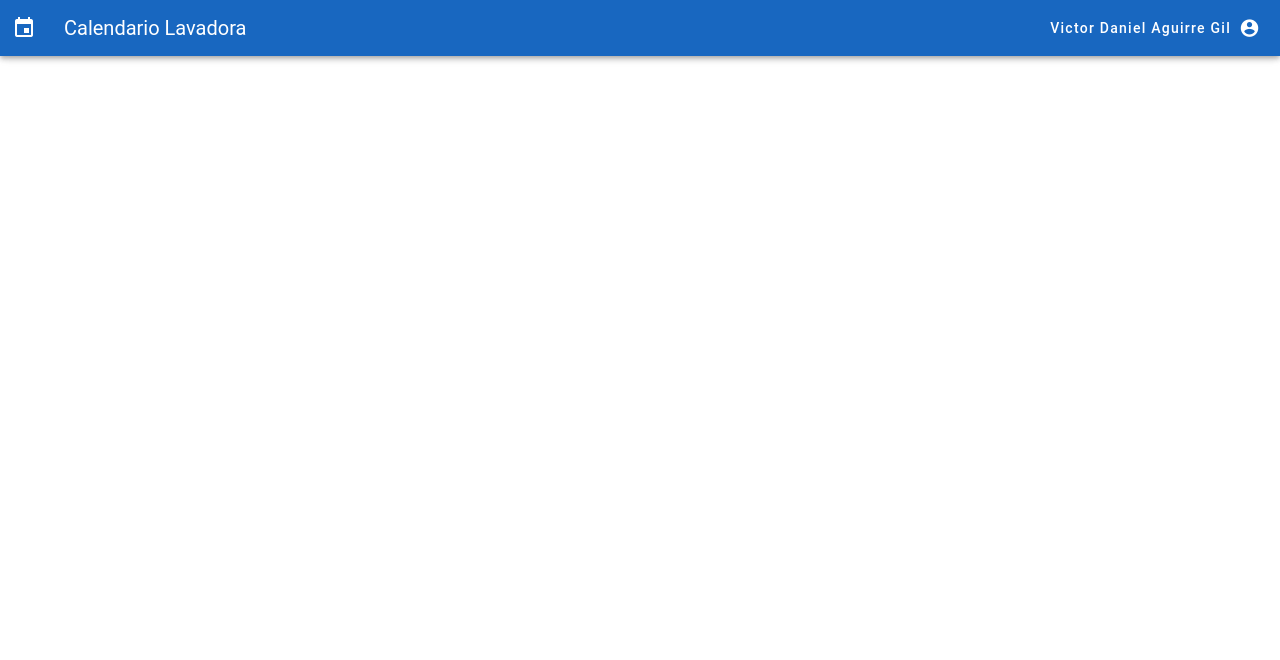
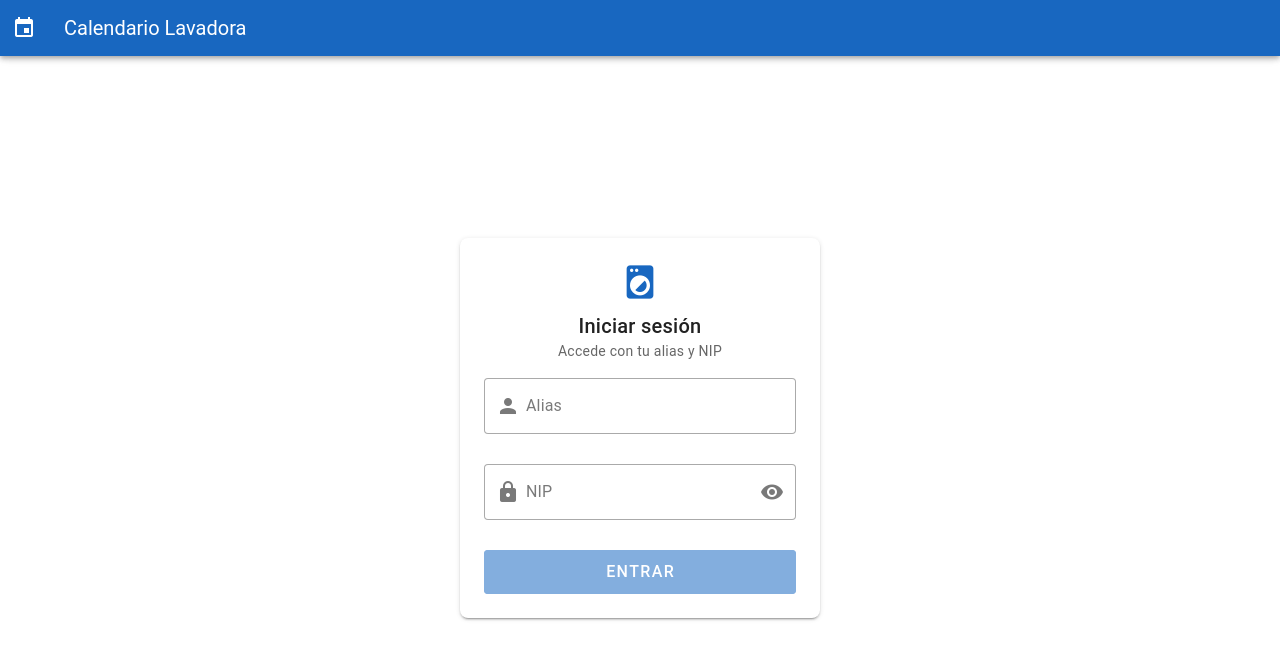
Before and after one commit to sirpulpo/vue-pwa-calendario-lavadora, a Vue app: page /login in a window 1280 px wide. Shown: the top 660 px of the page. Built offline with nearby package versions, Linux system fonts and the light colour scheme.

Commit message:
Se crea Login y se conecta con el backend

```diff
--- a/package.json
+++ b/package.json
@@ -11,6 +11,7 @@
   },
   "dependencies": {
     "@mdi/font": "^7.4.47",
+    "axios": "^1.20.0",
     "pinia": "^2.3.0",
     "vue": "^3.5.13",
     "vue-router": "^4.5.0",
--- a/src/App.vue
+++ b/src/App.vue
@@ -1,5 +1,6 @@
 <script setup>
 import { ref } from 'vue'
+import { useRouter } from 'vue-router'
 import { useAppStore } from '@/stores/app'
 
 import IconVue from '~icons/logos/vue'
@@ -9,6 +10,7 @@ import IconPinia from '~icons/logos/pinia'
 import IconPwa from '~icons/logos/pwa'
 
 const store = useAppStore()
+const router = useRouter()
 
 const drawer = ref(false)
 const confirmarLogout = ref(false)
@@ -31,16 +33,17 @@ function logout() {
   confirmarLogout.value = false
   drawer.value = false
   snackbar.value = true
+  router.push({ name: 'Login' })
 }
 </script>
 
 <template>
   <v-app>
     <v-app-bar color="primary" density="comfortable">
-      <v-icon icon="mdi-calendar" class="ml-3 mr-2" style="cursor: pointer" @click="$router.push({ name: 'home' })" />
+      <v-icon icon="mdi-calendar" class="ml-3 mr-2" style="cursor: pointer" @click="$router.push({ name: 'Home' })" />
       <v-app-bar-title>{{ store.appName }}</v-app-bar-title>
       <v-btn v-if="store.usuario" variant="text" class="mr-1" aria-label="Usuario" @click="drawer = !drawer">
-        <span class="d-none d-sm-inline mr-2 text-none">{{ store.usuario.nombre }}</span>
+        <span class="d-none d-sm-inline mr-2 text-none">{{ store.usuario.name }}</span>
         <v-icon icon="mdi-account-circle" size="large" />
       </v-btn>
       <!-- <v-btn icon="mdi-information-outline" aria-label="Acerca de" :to="{ name: 'about' }" /> -->
@@ -51,7 +54,7 @@ function logout() {
         v-if="store.usuario"
         class="py-4"
         :subtitle="'Usuario'"
-        :title="store.usuario.nombre"
+        :title="store.usuario.name"
       >
         <template #prepend>
           <v-avatar color="primary" class="mr-1">
--- /dev/null
+++ b/src/helpers/addHours.js
@@ -0,0 +1,6 @@
+const addHours = (date, hours = 0) => {
+	const hoursToAdd = hours * 60 * 60 * 1000;
+	return new Date(date.getTime() + hoursToAdd);
+}
+
+export default addHours
--- /dev/null
+++ b/src/helpers/session.js
@@ -0,0 +1,34 @@
+import addHours from '@/helpers/addHours'
+
+const TOKEN_KEY = 'xTknApiCL'
+const EXP_KEY = 'xTknApiCL_exp'
+const USER_KEY = 'user'
+
+export function saveSession({ token, user }) {
+  sessionStorage.setItem(TOKEN_KEY, token)
+  sessionStorage.setItem(USER_KEY, JSON.stringify(user))
+  sessionStorage.setItem(EXP_KEY, addHours(new Date(), 2).toISOString())
+}
+
+export function getSessionUser() {
+  try {
+    const raw = sessionStorage.getItem(USER_KEY)
+    return raw ? JSON.parse(raw) : null
+  } catch {
+    return null
+  }
+}
+
+export function isSessionActive() {
+  const token = sessionStorage.getItem(TOKEN_KEY)
+  const exp = sessionStorage.getItem(EXP_KEY)
+  if (!token || !exp) return false
+
+  return new Date(exp).getTime() > Date.now()
+}
+
+export function clearSession() {
+  sessionStorage.removeItem(TOKEN_KEY)
+  sessionStorage.removeItem(EXP_KEY)
+  sessionStorage.removeItem(USER_KEY)
+}
--- /dev/null
+++ b/src/router/auth-guard.js
@@ -0,0 +1,10 @@
+import { isSessionActive, clearSession } from '@/helpers/session';
+
+const authenticateGuard = async () => {
+	if (!isSessionActive()) {
+		clearSession();
+		return { name: 'Login' };
+	}
+};
+
+export default authenticateGuard;
--- /dev/null
+++ b/src/router/auth-logged.js
@@ -0,0 +1,9 @@
+import { isSessionActive } from '@/helpers/session';
+
+const authenticateLogged = async () => {
+	if (isSessionActive()) {
+		return { name: 'Home' };
+	}
+};
+
+export default authenticateLogged;
--- a/src/router/index.js
+++ b/src/router/index.js
@@ -1,15 +1,25 @@
-import { createRouter, createWebHistory } from 'vue-router'
-import HomeView from '../views/HomeView.vue'
+import { createRouter, createWebHistory } from 'vue-router';
+import authenticateLogged from './auth-logged.js';
+import authenticateGuard from './auth-guard.js';
+
+const routes = [
+  {
+    path: '/login',
+    name: 'Login',
+    beforeEnter: [authenticateLogged],
+    component: () => import(/* webpackChunkName: "Login" */'@/views/LoginView.vue'),
+  },
+  {
+    path: '/',
+    name: 'Home',
+    beforeEnter: [authenticateGuard],
+    component: () => import(/* webpackChunkName: "Home" */'@/views/HomeView.vue'),
+  },
+];
 
 const router = createRouter({
   history: createWebHistory(import.meta.env.BASE_URL),
-  routes: [
-    {
-      path: '/',
-      name: 'home',
-      component: HomeView,
-    },
-  ],
-})
+  routes
+});
 
-export default router
+export default router;
--- /dev/null
+++ b/src/services/auth.js
@@ -0,0 +1,20 @@
+import axios from 'axios';
+import { saveSession, clearSession } from '@/helpers/session';
+
+class AuthService {
+	async loginService(usr) {
+		try {
+			const { data } = await axios.post(`${import.meta.env.VITE_API_URL}/api/auth/login`, usr);
+			saveSession({ token: data.token, user: data.user });
+			return data.user;
+		} catch (err) {
+			throw err.response ?? err;
+		}
+	}
+
+	logout() {
+		clearSession();
+	}
+}
+
+export default new AuthService();
--- a/src/stores/app.js
+++ b/src/stores/app.js
@@ -1,4 +1,6 @@
 import { defineStore } from 'pinia'
+import authService from '@/services/auth'
+import { getSessionUser } from '@/helpers/session'
 
 export const useAppStore = defineStore('app', {
   state: () => ({
@@ -18,23 +20,30 @@ export const useAppStore = defineStore('app', {
       { nombre: 'Invitado', color: 'orange' },
     ],
     reservas: [],
-    usuario: { nombre: 'Victor Daniel Aguirre Gil' },
+    usuario: getSessionUser(),
   }),
   getters: {
     iniciales(state) {
-      if (!state.usuario?.nombre) return ''
-      return state.usuario.nombre
+      if (!state.usuario?.name) return ''
+      return state.usuario.name
         .split(' ')
         .slice(0, 2)
         .map((palabra) => palabra.charAt(0).toUpperCase())
         .join('')
     },
     personaUsuario(state) {
-      const palabras = state.usuario?.nombre?.toLowerCase().split(' ') ?? []
+      const palabras = state.usuario?.name?.toLowerCase().split(' ') ?? []
       return state.personas.find((p) => palabras.includes(p.nombre.toLowerCase()))?.nombre ?? null
     },
   },
   actions: {
+    async login({ alias, nip }) {
+      this.usuario = await authService.loginService({ alias, nip })
+    },
+    logout() {
+      authService.logout()
+      this.usuario = null
+    },
     addReserva({ persona, fecha }) {
       const color = this.personas.find((p) => p.nombre === persona)?.color
       this.reservas.push({
@@ -47,8 +56,5 @@ export const useAppStore = defineStore('app', {
     removeReserva(id) {
       this.reservas = this.reservas.filter((r) => r.id !== id)
     },
-    logout() {
-      this.usuario = null
-    },
   },
 })
--- /dev/null
+++ b/src/views/LoginView.vue
@@ -0,0 +1,109 @@
+<template>
+  <v-container fluid class="fill-height d-flex align-center justify-center">
+    <v-card max-width="360" width="100%" rounded="lg" elevation="2" class="pa-6">
+      <div class="d-flex flex-column align-center mb-4">
+        <v-icon icon="mdi-washing-machine" color="primary" size="40" class="mb-2" />
+        <span class="text-h6">Iniciar sesión</span>
+        <span class="text-body-2 text-medium-emphasis">Accede con tu alias y NIP</span>
+      </div>
+
+      <v-alert
+        v-if="error"
+        type="error"
+        variant="tonal"
+        density="compact"
+        closable
+        class="mb-4"
+        @click:close="error = ''"
+      >
+        {{ error }}
+      </v-alert>
+
+      <v-form ref="form" @submit.prevent="submit">
+        <v-text-field
+          v-model="alias"
+          label="Alias"
+          variant="outlined"
+          prepend-inner-icon="mdi-account"
+          autocomplete="username"
+          class="mb-2"
+          :disabled="loading"
+          :rules="[(v) => !!v || 'Ingresa tu alias']"
+        />
+
+        <v-text-field
+          v-model="nip"
+          label="NIP"
+          :type="mostrarNip ? 'text' : 'password'"
+          variant="outlined"
+          prepend-inner-icon="mdi-lock"
+          :append-inner-icon="mostrarNip ? 'mdi-eye-off' : 'mdi-eye'"
+          @click:append-inner="mostrarNip = !mostrarNip"
+          inputmode="numeric"
+          maxlength="4"
+          autocomplete="current-password"
+          class="mb-2"
+          :disabled="loading"
+          :rules="[(v) => !!v || 'Ingresa tu NIP', (v) => /^\d{4}$/.test(v) || 'El NIP debe tener 4 dígitos']"
+          @input="onNipInput"
+        />
+
+        <v-btn
+          type="submit"
+          color="primary"
+          block
+          size="large"
+          class="mt-2"
+          :loading="loading"
+          :disabled="!alias || !nip"
+        >
+          Entrar
+        </v-btn>
+      </v-form>
+    </v-card>
+  </v-container>
+</template>
+
+<script setup>
+import { ref } from 'vue'
+import { useRouter } from 'vue-router'
+import { useAppStore } from '@/stores/app'
+
+const store = useAppStore()
+const router = useRouter()
+
+const form = ref(null)
+const alias = ref('')
+const nip = ref('')
+const mostrarNip = ref(false)
+const loading = ref(false)
+const error = ref('')
+
+function onNipInput() {
+  nip.value = nip.value.replace(/\D/g, '').slice(0, 4)
+}
+
+async function submit() {
+  const { valid } = await form.value.validate()
+  if (!valid) return
+
+  loading.value = true
+  error.value = ''
+
+  try {
+    await store.login({ alias: alias.value.trim(), nip: nip.value })
+    router.replace({ name: 'Home' })
+  } catch (err) {
+    if (err?.status === 401 || err?.status === 400) {
+      error.value = 'Alias o NIP incorrectos'
+    } else if (!err?.status) {
+      error.value = 'No se pudo conectar con el servidor'
+    } else {
+      error.value = 'Ocurrió un error, intenta de nuevo'
+    }
+    nip.value = ''
+  } finally {
+    loading.value = false
+  }
+}
+</script>
```
Also changed, not shown: 2 other files (tests, documents, lock files or other folders).
